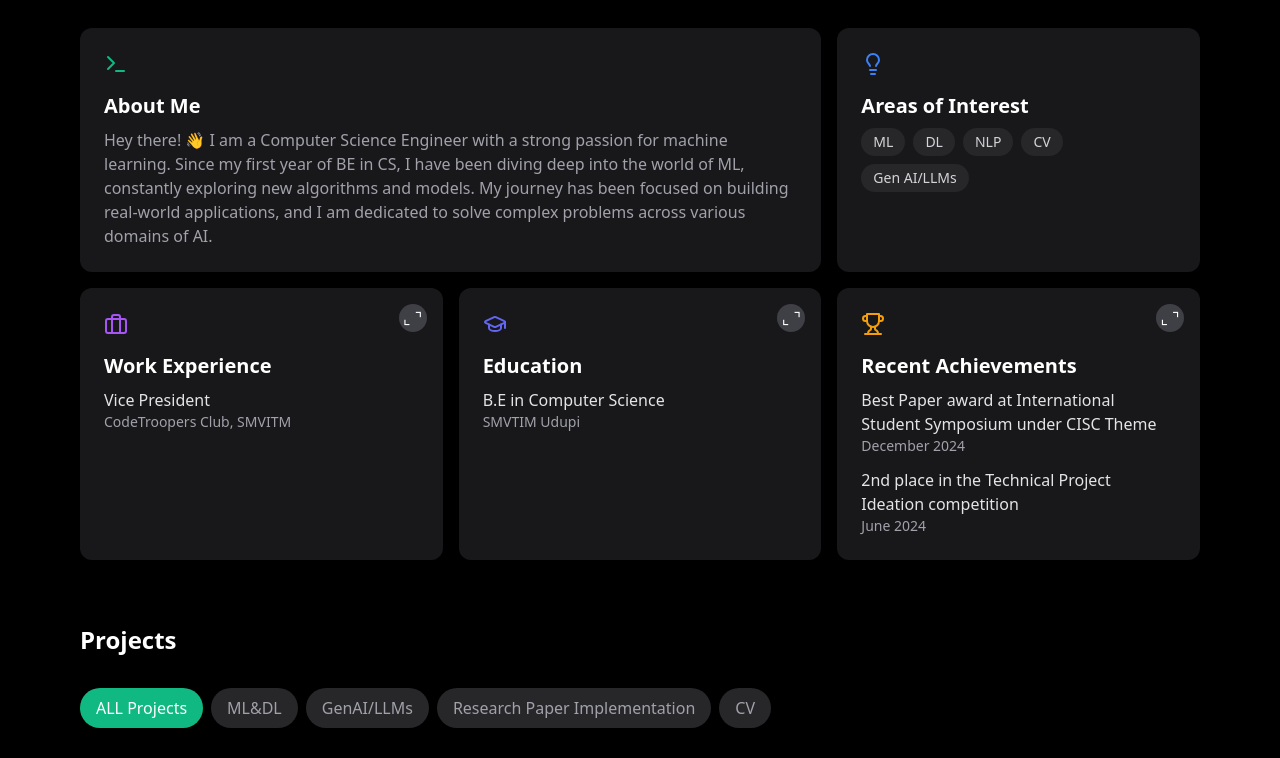
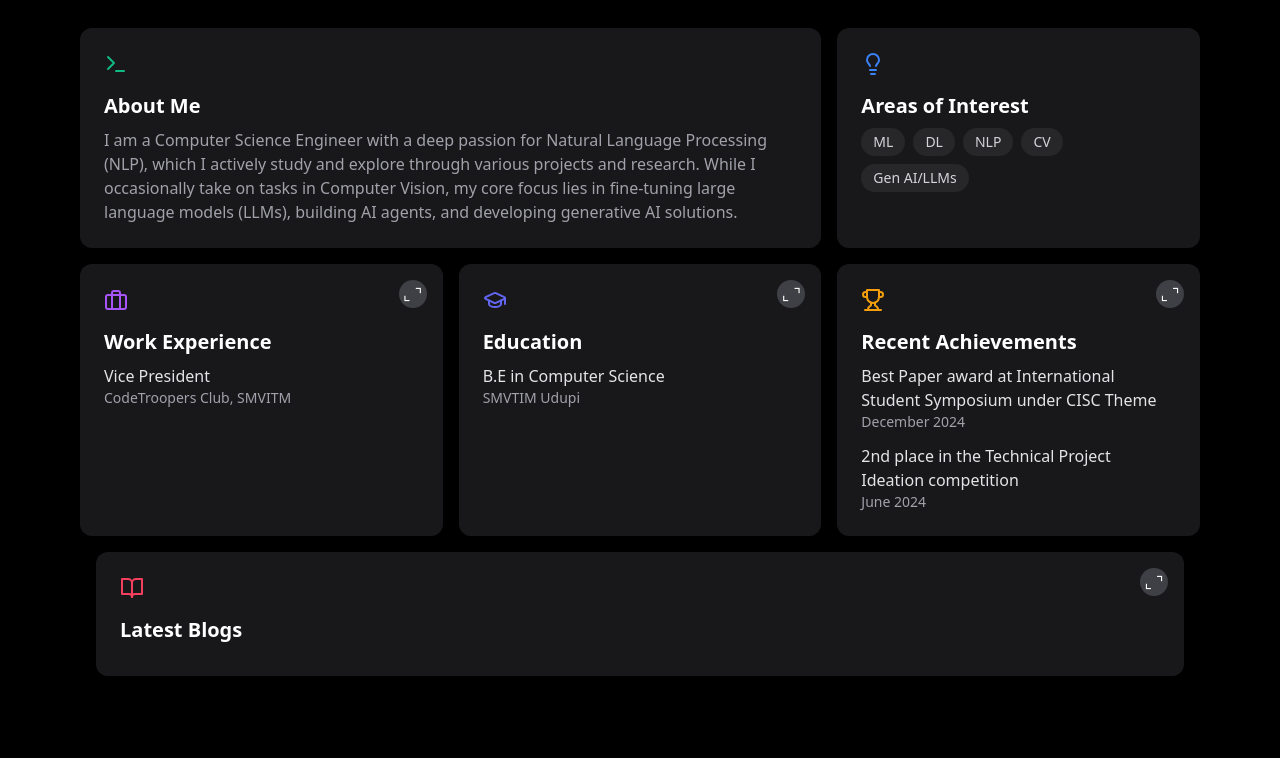
Before and after one commit to sumedhnvda/portfolio, a React (Vite) app: page / in a window 1280 px wide. Shown: the part 560-1318 px from the top of the page. Built offline with nearby package versions, Linux system fonts and the light colour scheme.

Commit message:
new changes

```diff
--- a/src/components/sections/AboutSection.tsx
+++ b/src/components/sections/AboutSection.tsx
@@ -26,10 +26,7 @@ export const AboutSection = () => {
           className="md:col-span-2"
         >
           <p className="text-zinc-400">
-            Hey there! 👋 I am a Computer Science Engineer with a strong passion for machine learning.
-            Since my first year of BE in CS, I have been diving deep into the world of ML, constantly exploring new algorithms and models.
-            My journey has been focused on building real-world applications, and I am dedicated to solve complex problems across various domains of AI.
-          </p>
+I am a Computer Science Engineer with a deep passion for Natural Language Processing (NLP), which I actively study and explore through various projects and research. While I occasionally take on tasks in Computer Vision, my core focus lies in fine-tuning large language models (LLMs), building AI agents, and developing generative AI solutions.</p>
         </Scard>
 
         <Scard
@@ -184,7 +181,7 @@ export const AboutSection = () => {
           ))}
         </div>
       </Modal>
-      {/*<Container><BlogsCard/></Container>*/}
+      <Container><BlogsCard/></Container>
     </Container>
   );
 };
--- a/src/data/projects.ts
+++ b/src/data/projects.ts
@@ -1,6 +1,6 @@
 import { Project } from '../types';
 import project2 from "../public/project2.png"
-import project1 from "../public/project1.jpeg"
+import project1 from "../public/project1.png"
 export const projects: Project[] = [{
     id: '2',
     title: 'Cloud Code Editor',
--- a/src/data/workExperience.ts
+++ b/src/data/workExperience.ts
@@ -8,8 +8,8 @@ export const workExperience: WorkExperience[] = [
     period: '2024 - Present',
     description: 'Leading the team in organizing events, workshops, and hackathons for the CSE department.',
     achievements: [
-      'Successfully organized multiple technical events and hackathons',
-      'Collaborated with industry experts to bring insightful sessions'
+      'Successfully Started Event called Gyan Bit - A series of tech talks on various technical topics',
+      'Built a Work division within the club to build and deliver projects for the college and local community',
     ],
     technologies: ['Leadership', 'Event Management', 'Public Speaking']
   }
```
Also changed, not shown: src/public/project1.jpeg (deleted), src/public/project1.png (added).
